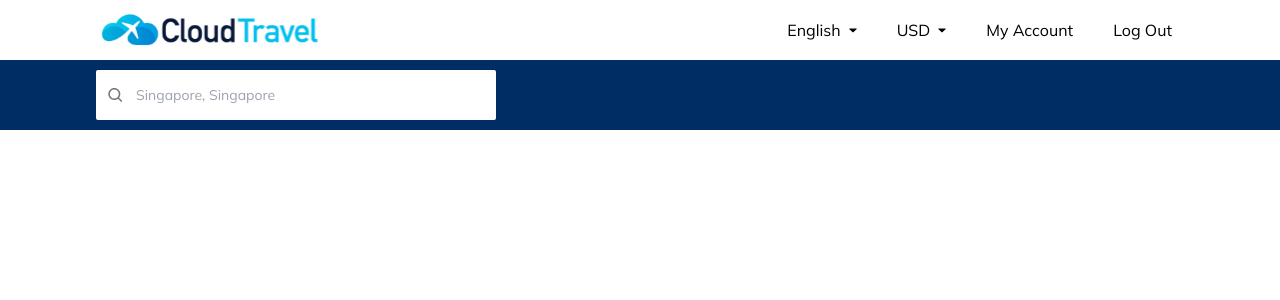
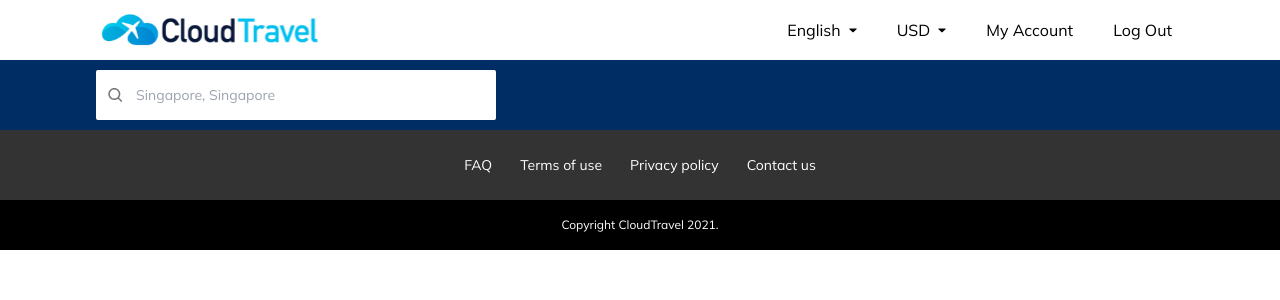
Before and after one commit to peshanghiwa/cloud-travel-assignment, a Vue app: page / in a window 1280 px wide. Shown: the top 300 px of the page. Built offline with nearby package versions, Linux system fonts and the light colour scheme.

Commit message:
created footer

```diff
--- a/src/App.vue
+++ b/src/App.vue
@@ -1,13 +1,14 @@
 <script setup>
 import Header from "./components/layout/Header.vue";
 import Navbar from "./components/layout/Navbar.vue";
+import Footer from "./components/layout/Footer.vue";
 </script>
 
 <template>
   <Header />
   <Navbar />
   <main></main>
-  <footer></footer>
+  <Footer />
 </template>
 
 <style>
--- /dev/null
+++ b/src/components/layout/Footer.vue
@@ -0,0 +1,36 @@
+<script setup>
+const links = [
+  {
+    name: "FAQ",
+    url: "/faq",
+  },
+  {
+    name: "Terms of use",
+    url: "/terms-of-use",
+  },
+  {
+    name: "Privacy policy",
+    url: "/privacy-policy",
+  },
+  {
+    name: "Contact us",
+    url: "/contact-us",
+  },
+];
+</script>
+<template>
+  <footer>
+    <section
+      class="bg-dark-grey h-[70px] text-white flex justify-center items-center gap-7 text-base"
+    >
+      <a v-for="(link, index) in links" :key="index" :href="link.url">
+        {{ link.name }}
+      </a>
+    </section>
+    <section
+      class="bg-black h-[50px] flex justify-center items-center text-sm text-white"
+    >
+      Copyright CloudTravel 2021.
+    </section>
+  </footer>
+</template>
```
